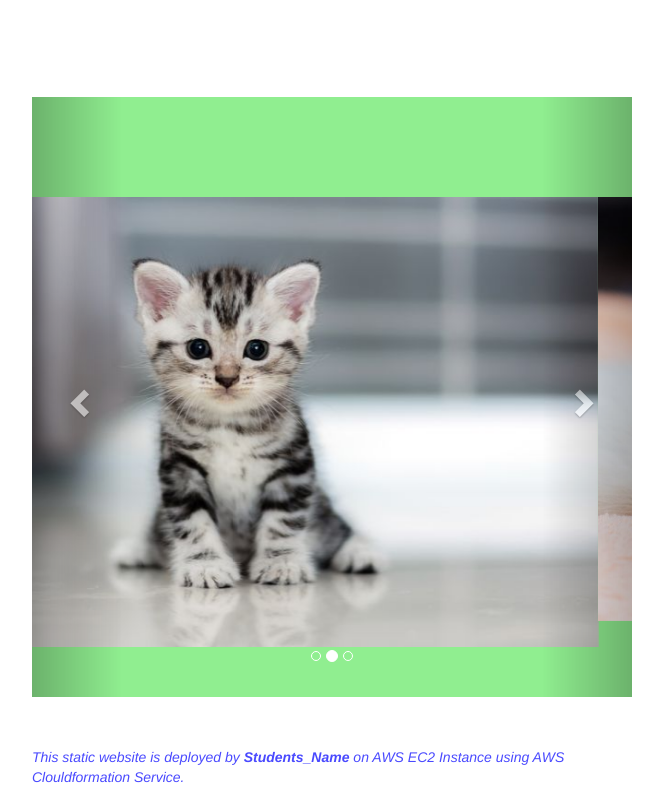
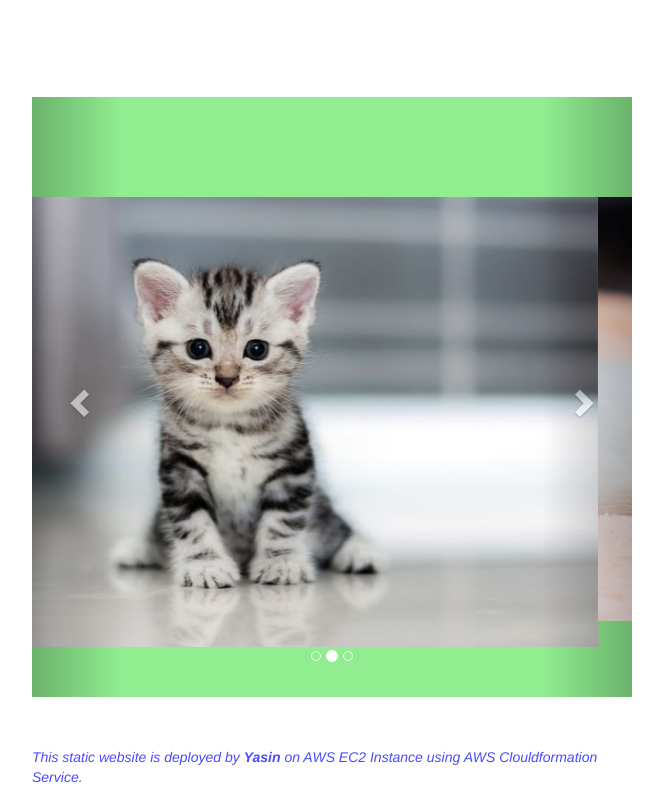
Before and after one commit to yasin-yasco/12_Static_Website_on_AWS_EC2_using_Cloudformation_with_ApacheWS, a plain HTML site: page static-web/index.html in a window 1280 px wide. Shown: the part 486-1283 px from the top of the page, without its empty margins (308-971 px from the left). Drawn offline with nearby package versions, Linux system fonts and the light colour scheme.

Commit message:
The project name has been changed.

```diff
--- a/static-web/index.html
+++ b/static-web/index.html
@@ -80,7 +80,7 @@
   </div>
 
 
-  <p class="footnote"><i>This static website is deployed by <b> Students_Name </b> on AWS EC2 Instance using AWS
+  <p class="footnote"><i>This static website is deployed by <b> Yasin </b> on AWS EC2 Instance using AWS
       Clouldformation Service.</i></p>
 </body>
 
```
